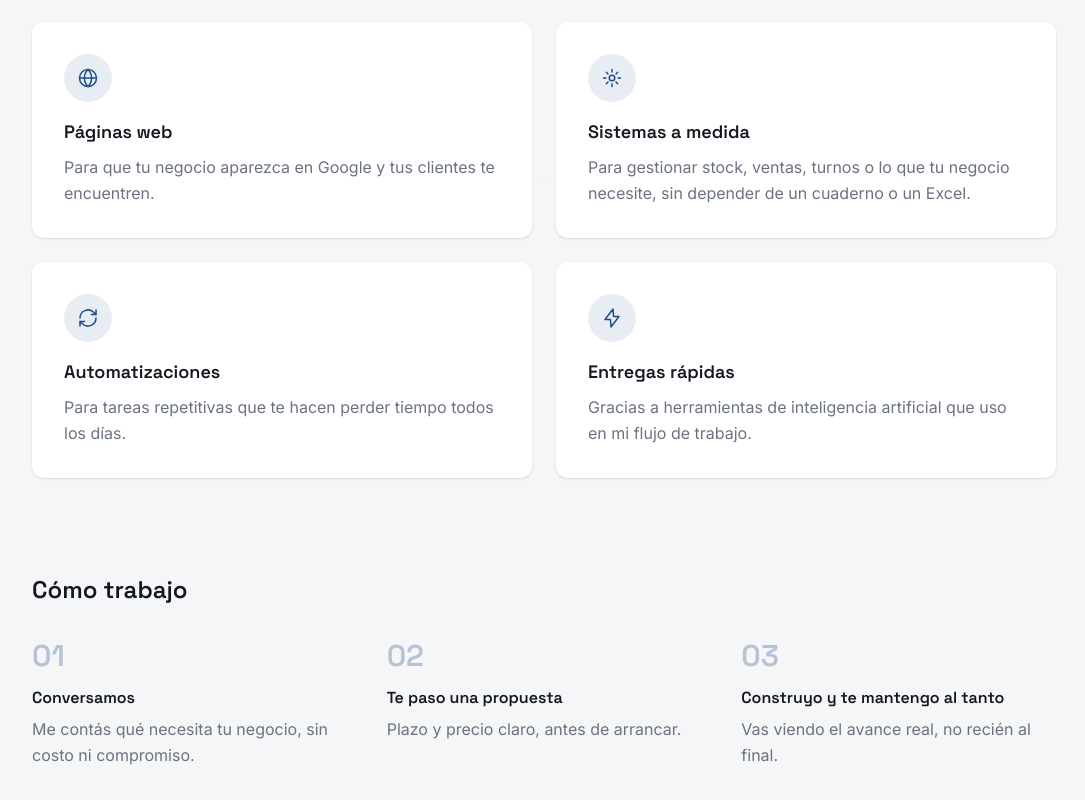
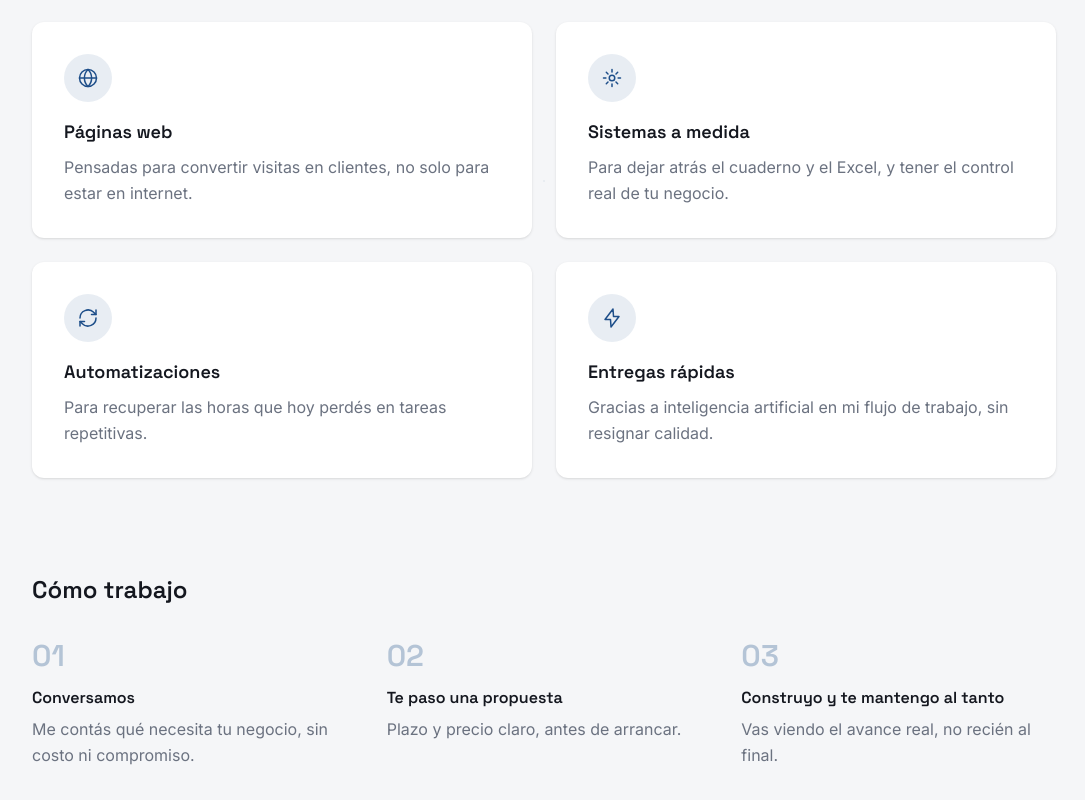
Before and after one commit to MaximoAndriola/portfolio, a Next.js app: page / in a window 1280 px wide. Shown: the part 1496-2296 px from the top of the page, without its empty margins (96-1181 px from the left). Built offline with nearby package versions, Linux system fonts and the light colour scheme.

Commit message:
style: actualizar descripciones de las tarjetas de Servicios
Los 4 títulos quedan igual, solo cambia el texto de cada descripción (más orientado a resultado/beneficio). Sincronizado en copy-landing.md.

```diff
--- a/src/components/Services.tsx
+++ b/src/components/Services.tsx
@@ -6,24 +6,22 @@ const SERVICES = [
   {
     icon: WebIcon,
     title: "Páginas web",
-    description: "Para que tu negocio aparezca en Google y tus clientes te encuentren.",
+    description: "Pensadas para convertir visitas en clientes, no solo para estar en internet.",
   },
   {
     icon: SystemIcon,
     title: "Sistemas a medida",
-    description:
-      "Para gestionar stock, ventas, turnos o lo que tu negocio necesite, sin depender de un cuaderno o un Excel.",
+    description: "Para dejar atrás el cuaderno y el Excel, y tener el control real de tu negocio.",
   },
   {
     icon: AutomationIcon,
     title: "Automatizaciones",
-    description: "Para tareas repetitivas que te hacen perder tiempo todos los días.",
+    description: "Para recuperar las horas que hoy perdés en tareas repetitivas.",
   },
   {
     icon: BoltIcon,
     title: "Entregas rápidas",
-    description:
-      "Gracias a herramientas de inteligencia artificial que uso en mi flujo de trabajo.",
+    description: "Gracias a inteligencia artificial en mi flujo de trabajo, sin resignar calidad.",
   },
 ];
 
```
Also changed, not shown: 1 other file (tests, documents, lock files or other folders).
